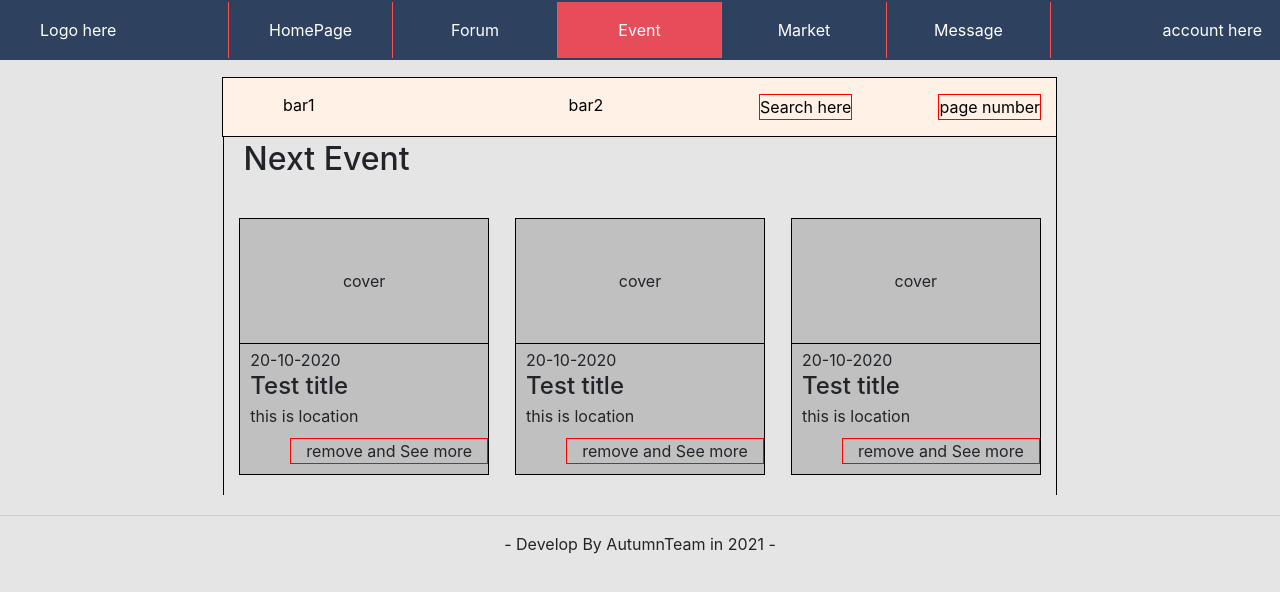
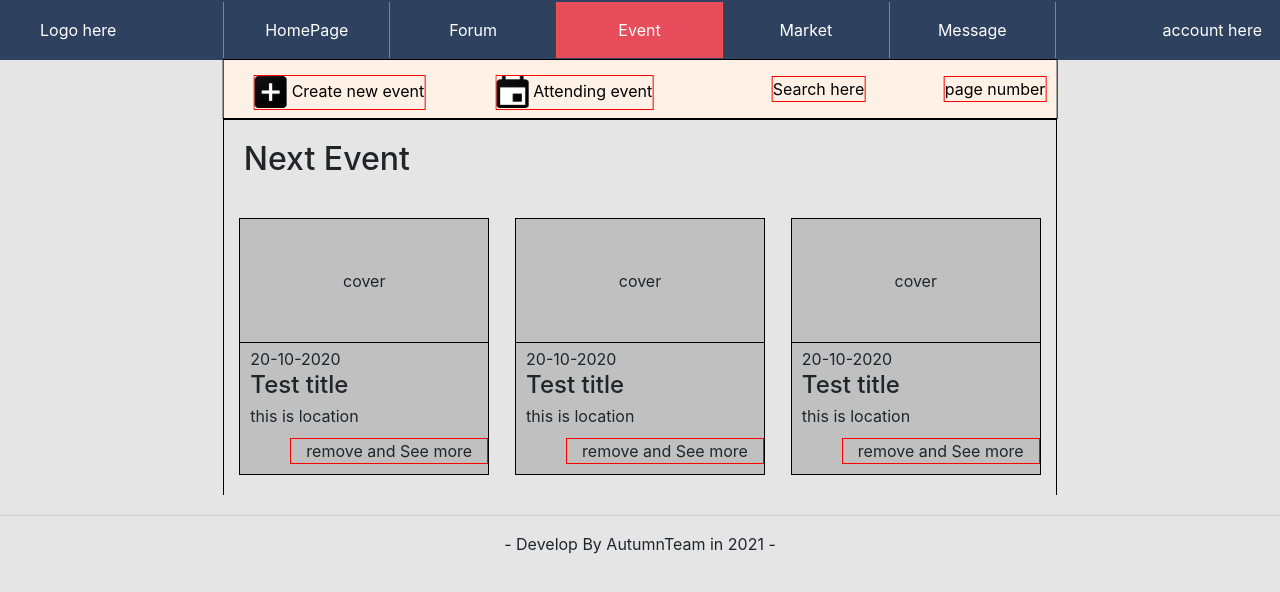
Before and after one commit to Autumn-Team/CommunityHub-web-react-verson, a React (Create React App) app: page /event in a window 1280 px wide. Shown: the top 592 px of the page. Built offline with nearby package versions, Linux system fonts and the light colour scheme.

Commit message:
add icons into side bar

```diff
--- /dev/null
+++ b/src/components/Icons/Icons.js
@@ -0,0 +1,29 @@
+import React from 'react';
+
+import CreateNew from '../../assets/icons/createNew.jpg';
+import EventIcon from '../../assets/icons/eventIcon.jpg';
+import classes from './Icons.module.css';
+
+const Icons = props => {
+    let icon = null;
+
+    switch(props.IconType){
+        case ("createNew"):
+            icon = <img src={CreateNew} className={classes.Icons} alt="Create New" />
+            break;
+        case ("eventIcon"):
+            icon = <img src={EventIcon} className={classes.Icons} alt="Event Icon" />
+            break;
+        default:
+            //do nothing
+            break;
+    }
+
+    return(
+        <React.Fragment>
+            {icon}
+        </React.Fragment>
+    );
+};
+
+export default Icons;
--- /dev/null
+++ b/src/components/Icons/Icons.module.css
@@ -0,0 +1,6 @@
+.Icons {
+    width: 32px;
+    height: 32px;
+    margin-right: 5px;
+    margin-bottom: 1px;
+}
--- a/src/components/Logo/Logo.module.css
+++ b/src/components/Logo/Logo.module.css
@@ -2,7 +2,6 @@
     background-color: inherit;
     padding-top: 10px;
     text-align: center;
-
 }
 
 .Logo img {
--- a/src/components/Navigation/NavigationItems/NavigationItem/NavigationItem.module.css
+++ b/src/components/Navigation/NavigationItems/NavigationItem/NavigationItem.module.css
@@ -2,7 +2,7 @@
 .MainNavigationItem {
     box-sizing: border-box;
     display: block;
-    width: 12.85vw;
+    width: 13vw;
     height: 100%;
     border-right: 1px solid rgb(255, 79, 79);
 }
@@ -32,20 +32,22 @@
 .SideNavigationItem {
     box-sizing: border-box;
     display: block;
-    width: 12.85vw;
+    width: auto;
     height: 100%;
 }
 
 .SideNavigationItem a {
     color: black;
     text-decoration: none;
-    width: 100%;
+    width: auto;
     box-sizing: border-box;
     display: block;
     height: 100%;
-    padding: 16px 60px;
+    padding: 16px 40px 16px 30px;
+    text-align: center;
 }
 
 .SideNavigationItem a:hover {
     cursor: pointer;
+    font-weight: bold;
 }
--- a/src/components/Navigation/NavigationItems/SideNavigationItems.js
+++ b/src/components/Navigation/NavigationItems/SideNavigationItems.js
@@ -2,12 +2,28 @@ import React from 'react';
 
 import classes from './SideNavigationItems.module.css';
 import NavigationItem from './NavigationItem/NavigationItem';
+import Icons from '../../Icons/Icons';
 
-const SideNavigationItems = props => (
-    <ul className={classes.SideNavigationItems}>
-        <NavigationItem type="Side" link="/st1" >bar1</NavigationItem>
-        <NavigationItem type="Side" link="/st2" >bar2</NavigationItem>
-    </ul>
-);
+const SideNavigationItems = props => {
+    let btn1 = null;
+    let btn2 = null;
+
+    switch(props.featureType){
+        case ("MainEvent"):
+            btn1 = <div><Icons IconType="createNew" />Create new event</div>;
+            btn2 = <div><Icons IconType="eventIcon" />Attending event</div>;;
+            break;
+        default:
+            //do nothing
+            break;
+    }
+
+    return(
+        <ul className={classes.SideNavigationItems}>
+            <NavigationItem type="Side" link="/newEvent" >{btn1}</NavigationItem>
+            <NavigationItem type="Side" link="/st2" >{btn2}</NavigationItem>
+        </ul>
+    );
+}
 
 export default SideNavigationItems;
--- a/src/components/Navigation/NavigationItems/SideNavigationItems.module.css
+++ b/src/components/Navigation/NavigationItems/SideNavigationItems.module.css
@@ -1,5 +1,5 @@
 .SideNavigationItems {
-    width: 55%;
+    width: auto;
     height: inherit;
     margin: 0px;
     padding: 0px 0px;
--- a/src/components/Navigation/SIdeNavBar/SideNavBar.js
+++ b/src/components/Navigation/SIdeNavBar/SideNavBar.js
@@ -6,7 +6,7 @@ import SideNavigationItems from '../NavigationItems/SideNavigationItems';
 const SideNavBar = props => {
     return (
         <nav className={classes.SideNavBar}>
-            <SideNavigationItems />
+            <SideNavigationItems featureType={props.featureType} />
             <div>Search here</div>
             <div>page number</div>
         </nav>
--- a/src/components/Navigation/SIdeNavBar/SideNavBar.module.css
+++ b/src/components/Navigation/SIdeNavBar/SideNavBar.module.css
@@ -1,7 +1,8 @@
 .SideNavBar {
-    top: 9.6%;
-    left: 17.34%;
-    width: 65.25%;
+    top: 3.7rem;
+    left: 50%;
+    transform: translate(-50%, 0);
+    width: 65.21%;
     height: 60px;
     position: fixed;
     background-color:#fff1e6;
@@ -9,7 +10,7 @@
     flex-direction: row;
     justify-content: space-between;
     align-items: center;
-    padding-right: 15px;
+    padding-right: 10px;
     box-sizing: border-box;
     color: black;
     border: 1px solid black;
--- a/src/containers/EventFeature/MainEventPage/MainEventPage.js
+++ b/src/containers/EventFeature/MainEventPage/MainEventPage.js
@@ -7,7 +7,7 @@ import Event from '../../../components/Event/Event';
 const MainEventPage = () => {
     return (
         <React.Fragment>
-            <SideNavBar />
+            <SideNavBar featureType="MainEvent" />
             <section className={classes.EventContent} >
                <h2>Next Event</h2>
                <div className={classes.EventList}>
--- a/src/containers/EventFeature/MainEventPage/MainEventPage.module.css
+++ b/src/containers/EventFeature/MainEventPage/MainEventPage.module.css
@@ -2,7 +2,7 @@
     margin-top: 119px;
     margin-left: auto;
     margin-right: auto;
-    width: 65.22%;
+    width: 65.2%;
     border-top: 1px solid black;
     border-left: 1px solid black;
     border-right: 1px solid black;
```
Also changed, not shown: src/assets/icons/createNew.jpg (added), src/assets/icons/eventIcon.jpg (added).
